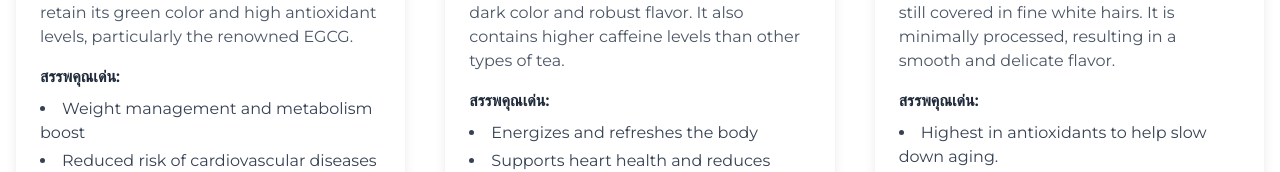
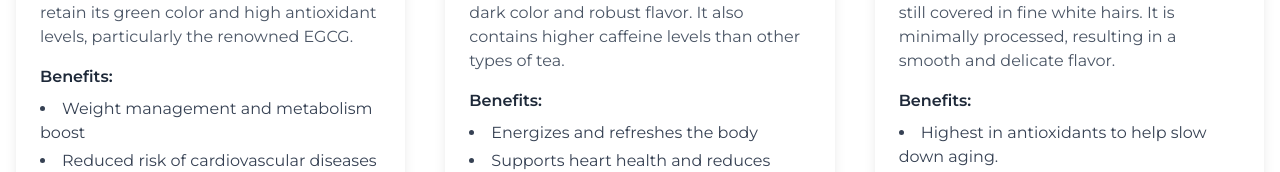
Before and after one commit to Sek-Code/DesignRatio-Web-App, a React (Vite) app: page /about in a window 1280 px wide. Shown: the part 1243-1415 px from the top of the page. Built offline with nearby package versions, Linux system fonts and the light colour scheme; no server answers.

Commit message:
edit-benefits

```diff
--- a/src/page/userPage/about/AboutUsPage.jsx
+++ b/src/page/userPage/about/AboutUsPage.jsx
@@ -81,7 +81,7 @@ const AboutUsPage = () => {
               <div className="p-6">
                 <h3 className="text-2xl font-bold text-matcha mb-2">{tea.name}</h3>
                 <p className="text-gray-600 mb-4">{tea.description}</p>
-                <h4 className="font-semibold text-gray-800 mb-2">สรรพคุณเด่น:</h4>
+                <h4 className="font-semibold text-gray-800 mb-2">Benefits:</h4>
                 <ul className="list-disc list-inside text-gray-700 space-y-1">
                   {tea.benefits.map((benefit) => (
                     <li key={benefit}>{benefit}</li>
```
